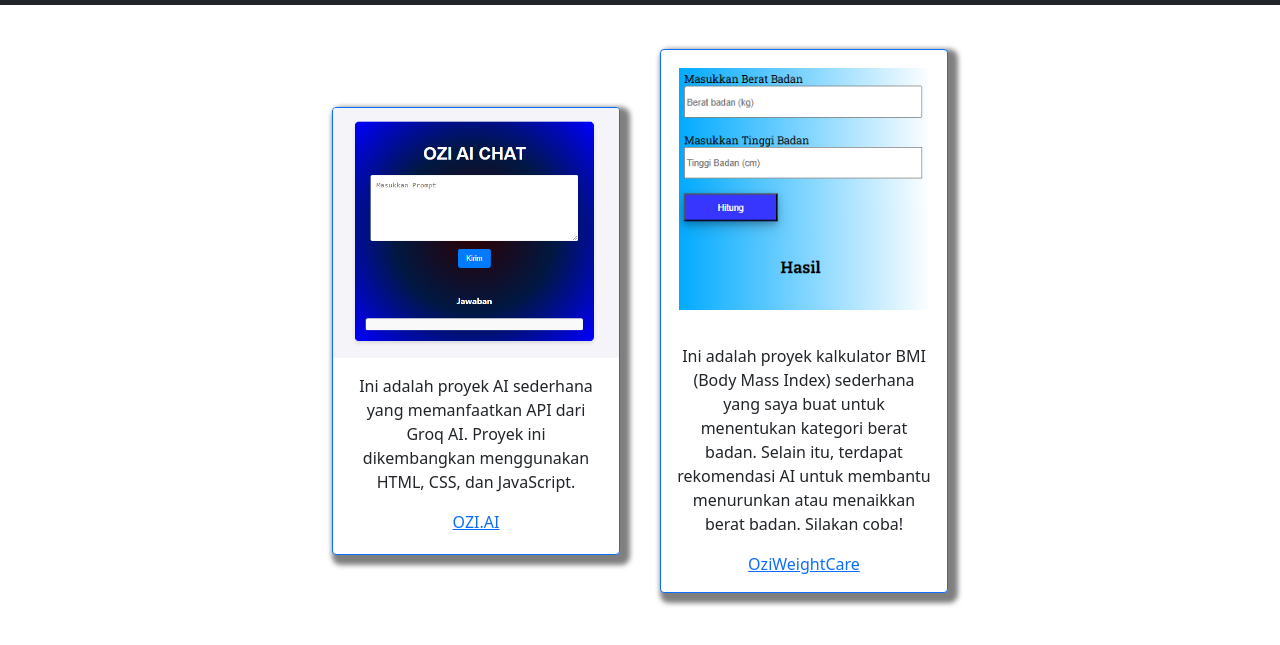
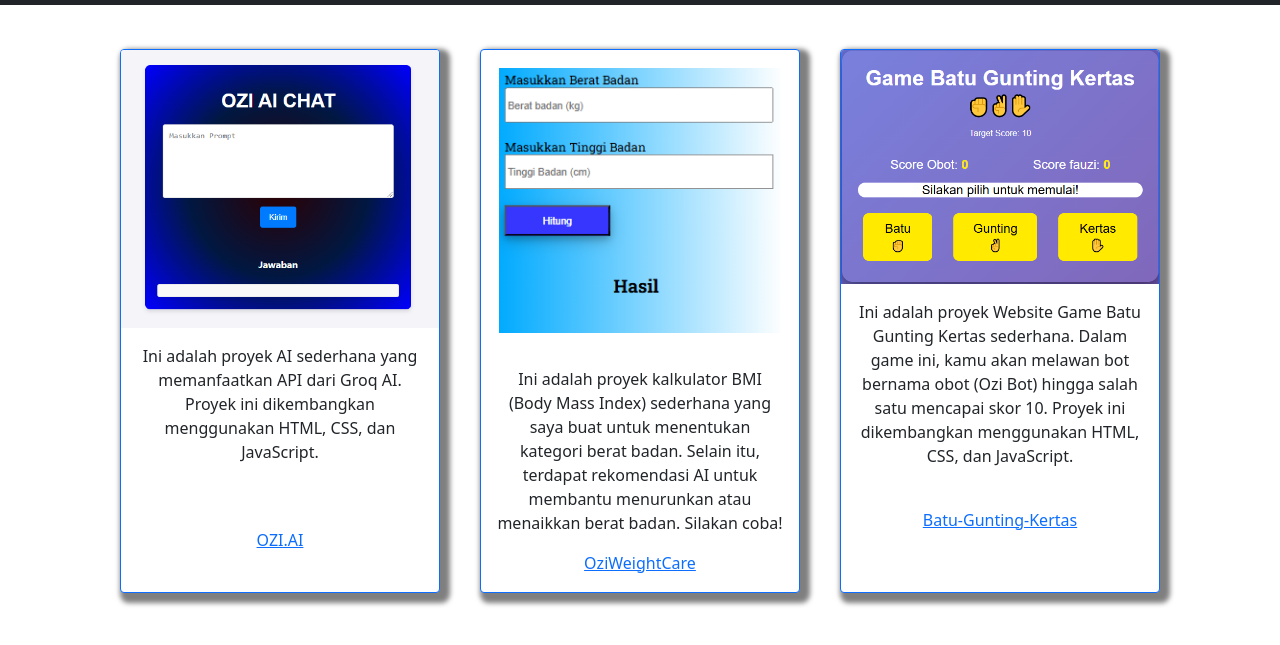
Before and after one commit to FauziWBSCH/my-portofolio, a plain HTML site: page project.html in a window 1280 px wide. Shown: the part 51-696 px from the top of the page. Drawn offline with nearby package versions, Linux system fonts and the light colour scheme.

Commit message:
tambah project

```diff
--- a/project.html
+++ b/project.html
@@ -80,8 +80,8 @@
       <div
         class="card border-primary"
         style="
-          width: 18rem;
-          height: 28rem;
+          width: 20rem;
+          height: 34rem;
           box-shadow: 5px 5px 5px 5px rgba(0, 0, 0, 0.5);
         "
       >
@@ -95,6 +95,7 @@
             Ini adalah proyek AI sederhana yang memanfaatkan API dari Groq AI.
             Proyek ini dikembangkan menggunakan HTML, CSS, dan JavaScript.
           </p>
+          <br /><br />
           <a href="https://fauziwbsch.github.io/OZI-AI/" class="card-link"
             >OZI.AI</a
           >
@@ -103,17 +104,16 @@
       <div
         class="card border-primary"
         style="
-          width: 18rem;
+          width: 20rem;
           height: 34rem;
-          margin-bottom: 20px;
           box-shadow: 5px 5px 5px 5px rgba(0, 0, 0, 0.5);
         "
       >
         <img
           src="gambar/projectBmi.PNG"
           class="card-img-top"
-          alt="OZI.AI"
-          style="padding: 18px; height: 290px"
+          alt="OziWeightCare"
+          style="padding: 18px"
         />
         <div class="card-body">
           <p class="card-text">
@@ -129,6 +129,34 @@
           >
         </div>
       </div>
+      <div
+        class="card border-primary"
+        style="
+          width: 20rem;
+          height: 34rem;
+          box-shadow: 5px 5px 5px 5px rgba(0, 0, 0, 0.5);
+        "
+      >
+        <img
+          src="gambar/project_game_suit.PNG"
+          class="card-img-top"
+          alt="OziGame"
+        />
+        <div class="card-body">
+          <p class="card-text">
+            Ini adalah proyek Website Game Batu Gunting Kertas sederhana. Dalam
+            game ini, kamu akan melawan bot bernama obot (Ozi Bot) hingga salah
+            satu mencapai skor 10. Proyek ini dikembangkan menggunakan HTML,
+            CSS, dan JavaScript.
+          </p>
+          <br />
+          <a
+            href="https://fauziwbsch.github.io/game_batu-gunting-kertas/"
+            class="card-link"
+            >Batu-Gunting-Kertas</a
+          >
+        </div>
+      </div>
     </div>
   </body>
 
--- a/style.css
+++ b/style.css
@@ -107,6 +107,7 @@ body {
   text-align: center;
   margin-top: 20px;
   gap: 40px;
+  margin-bottom: 20px;
 }
 
 .head-sosmed {
@@ -120,6 +121,11 @@ body {
   .body-kontak {
     flex-direction: column;
     gap: 0;
+  }
+
+  .head-project {
+    flex-direction: column;
+    width: 100%;
   }
 
   .kontak-email {
```
Also changed, not shown: gambar/project_game_suit.PNG (added).
